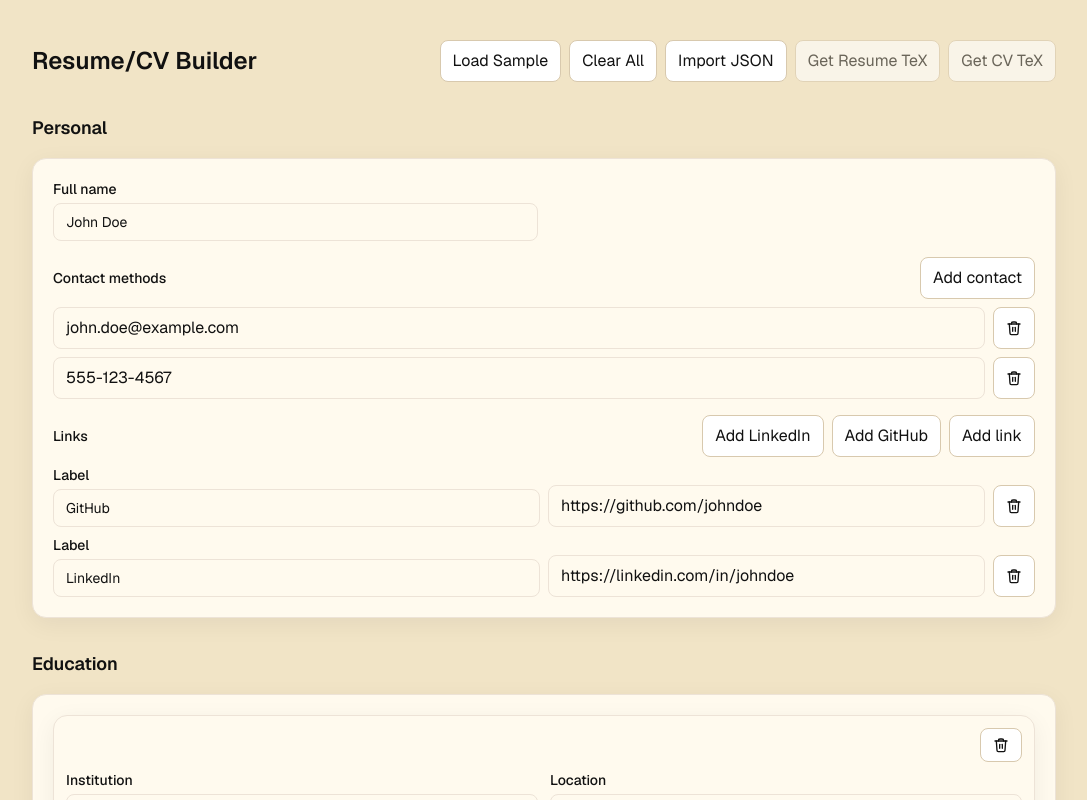
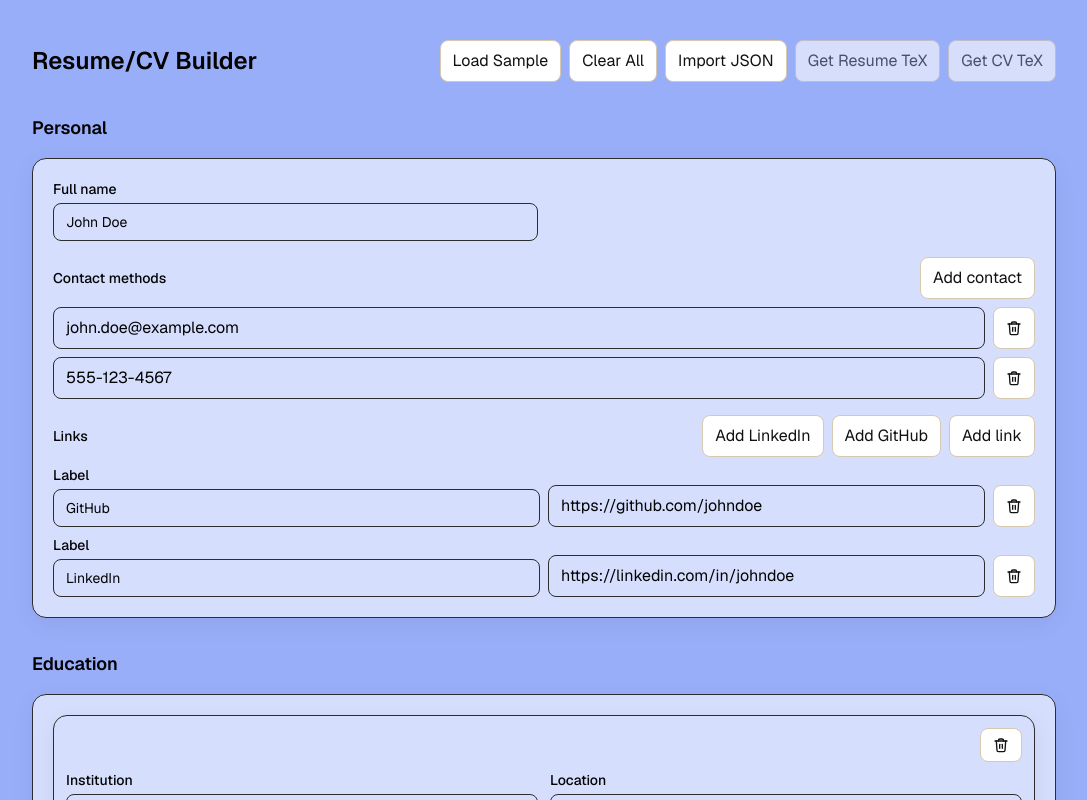
Before and after one commit to karthikcsq/resume-cv-creator, a Next.js app: page / in a window 1280 px wide. Shown: the top 800 px of the page, without its empty margins (96-1183 px from the left). Built offline with nearby package versions, Linux system fonts and the light colour scheme; no server answers.

Commit message:
ui colors

```diff
--- a/src/app/globals.css
+++ b/src/app/globals.css
@@ -2,12 +2,12 @@
 
 /* Neutral, professional theme with subtle accent */
 :root {
-  /* Light cream base */
-  --background: #f1e4c6; /* page background (cream) */
-  --foreground: #111111; /* primary text (near-black) */
-  --surface: #fffaee; /* cards and inputs */
-  --surface-2: #fbf4e6; /* subtle cream block */
-  --border: #ede3d7; /* warm subtle border */
+  /* Light gray base */
+  --background: #99aef9; /* page background (light gray) */
+  --foreground: #030303; /* primary text (near-black) */
+  --surface: #d6defe; /* cards and inputs */
+  --surface-2: #d6defe; /* subtle cream block */
+  --border: #2d2d2d; /* warm subtle border */
   --muted: #5c5346; /* brown-gray secondary text */
   --accent: #527cbb; /* navy accent */
   --accent-strong: #3a67ab; /* darker navy hover */
```
